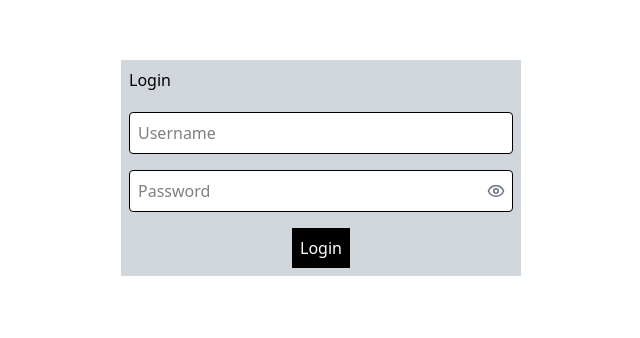
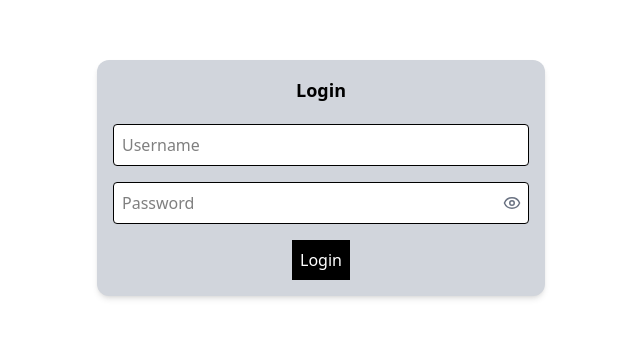
Before and after one commit to manuel-crispino/iot-sensors-app, a SvelteKit app: page /login in a window 1280 px wide. Shown: the part 140-478 px from the top of the page, without its empty margins (319-959 px from the left). Built offline with nearby package versions, Linux system fonts and the light colour scheme.

Commit message:
UI: login from ...

```diff
--- /dev/null
+++ b/src/lib/components/auth/LoginForm.svelte
@@ -0,0 +1,31 @@
+<script lang="ts">
+  import Button from '../common/Button.svelte';
+  import Card from '../common/Card.svelte';
+  import Form from '../common/Form.svelte';
+  import Input from '../common/Input.svelte';
+
+  // Props
+  export let username: string;
+  export let password: string;
+  export let onSubmit: (event: SubmitEvent) => void;
+</script>
+
+<Card title="Login">
+  <Form onSubmit={onSubmit}>
+    <Input
+      type="text"
+      placeholder="Username"
+      bind:value={username}
+      autocomplete="username"
+      required
+    />
+    <Input
+      type="password"
+      placeholder="Password"
+      bind:value={password}
+      autocomplete="current-password"
+      required
+    />
+    <Button type="submit" text="Login" />
+  </Form>
+</Card>
--- /dev/null
+++ b/src/lib/components/common/Card.svelte
@@ -0,0 +1,11 @@
+
+<script lang="ts">
+  export let title: string = '';
+</script>
+
+<div class="bg-gray-300 dark:bg-blue-500/40 p-4 w-full max-w-md flex flex-col justify-center gap-5 rounded-xl shadow-md">
+  {#if title}
+    <h1 class="dark:text-white text-lg font-semibold text-center">{title}</h1>
+  {/if}
+  <slot />
+</div>
--- /dev/null
+++ b/src/lib/components/common/Form.svelte
@@ -0,0 +1,7 @@
+<script lang="ts">
+  export let onSubmit: (event: SubmitEvent) => void = () => {};
+</script>
+
+<form on:submit|preventDefault={onSubmit} class="flex flex-col items-center gap-4">
+  <slot />
+</form>
--- /dev/null
+++ b/src/lib/components/common/Modal.svelte
@@ -0,0 +1,8 @@
+<script lang="ts">
+	import Overlay from "../feedback/Overlay.svelte";
+</script>
+<Overlay>
+    <div class="bg-gray-800 text-white p-6 rounded-xl shadow-lg text-center">
+        <slot/>
+    </div>
+</Overlay>
--- /dev/null
+++ b/src/lib/components/feedback/Loading.svelte
@@ -0,0 +1,19 @@
+<script lang="ts">
+	import Overlay from "./Overlay.svelte";
+    export let message:string;
+</script>
+
+
+    <Overlay>
+        <div
+        class="flex flex-col items-center justify-center bg-gray-900 text-white p-6 rounded-2xl shadow-lg"
+        >
+            <!-- Spinner -->
+            <div
+            class="w-12 h-12 border-4 border-white border-t-transparent rounded-full animate-spin"
+            >
+            </div>
+            <!-- Text -->
+            <p class="mt-3 text-sm opacity-90">{message}</p>
+        </div>
+    </Overlay>
--- /dev/null
+++ b/src/lib/components/layout/Container.svelte
@@ -0,0 +1,7 @@
+<script lang="ts">
+  export let className: string = "";
+</script>
+
+<div class={`flex flex-col items-center gap-5 ${className}`}>
+  <slot />
+</div>
--- a/src/routes/login/+page.svelte
+++ b/src/routes/login/+page.svelte
@@ -1,18 +1,20 @@
 <script lang="ts">
-  import { login } from '$stores/authStore';
-  import { goto } from '$app/navigation';
-  import { findUser } from '$infrastructure/mockDatabase';
-	import Button from '$lib/components/common/Button.svelte';
-	import Input from '$lib/components/common/Input.svelte';
-	import Overlay from '$lib/components/common/Overlay.svelte';
+  import {login} from '$stores/authStore';
+  import {goto} from '$app/navigation';
+  import {findUser} from '$infrastructure/mockDatabase';
+	import Modal from '$lib/components/common/Modal.svelte';
+	import Loading from '$lib/components/feedback/Loading.svelte';
+	import LoginForm from "$lib/components/auth/LoginForm.svelte";
+	import Container from '$lib/components/layout/Container.svelte';
 
-  let username: string = '';
-  let password: string = '';
-  let trials: number = 3; // simulacion defensa brute force attack
-  let showModal: boolean = false;
+  let username : string = '';
+  let password : string = '';
+  let trials : number = 3; // simulacion defensa brute force attack
+  let showModal : boolean = false;
   let isLoading = false;
 
-  function handleShowModal(){
+  function handleShowModal()
+  {
       showModal = true;
       setTimeout(() => {
           trials = 3;
@@ -20,7 +22,8 @@
       }, 5000);
   }
 
-  async function handleLogin(event: Event) {
+  async function handleLogin(event : Event)
+  {
       event.preventDefault();
 
       if (!username || !password) {
@@ -30,17 +33,15 @@
       isLoading = true;
 
       // simula un fetch en el database
-      await new Promise((resolve) => setTimeout(resolve, 2000));
+      await new Promise((resolve) => setTimeout(resolve, 1000));
 
       // simula un check en el database
       if (findUser(username, password)) {
           login(username);
           goto('/dashboard');
-    }
-    else
-    {
+      } else {
           trials--;
-      alert(`El usuario no existe en la base de datos. Intentos restantes: ${trials}`);
+          alert(`El usuario o la password no existe en la base de datos. Intentos restantes: ${trials}`);
           if (trials === 0)
               handleShowModal();
           }
@@ -50,52 +51,24 @@
   }
 </script>
 
-<div class="flex flex-col items-center gap-5">
+<Container>
     <!-- 🔄 Overlay loading -->
     {#if isLoading}
-      <Overlay>
-        <!-- Contenitore central -->
-        <div class="flex flex-col items-center justify-center bg-gray-900 text-white p-6 rounded-2xl shadow-lg">
-          <!-- Spinner -->
-          <div class="w-12 h-12 border-4 border-white border-t-transparent rounded-full animate-spin"></div>
-          <!-- Text -->
-          <p class="mt-3 text-sm opacity-90">Verificando credenciales...</p>
-        </div>
-      </Overlay>
+      <Loading message="Verificando credenciales..."/>
     {/if}
 
     {#if !isLoading}
-    <div class="bg-gray-300 dark:bg-blue-500/40 p-2 w-100 flex flex-col justify-center gap-5">
-      <h1 class="dark:text-white">Login</h1>
-      <form on:submit={handleLogin} class="flex flex-col items-center gap-4">
-        <Input
-          type="text"
-          placeholder="Username"
-          bind:value={username}
-          autocomplete="username"
+      <LoginForm
+        bind:username={username}
+        bind:password={password}
+        onSubmit={handleLogin}
         />
-        <Input
-          type="password"
-          placeholder="Password"
-          bind:value={password}
-          autocomplete="current-password"
-          required
-        />
-        <Button
-          type="submit"
-          text="Login"
-        />
-      </form>
-    </div>
     {/if}
 
     {#if showModal}
-    <Overlay>
-      <div class="bg-gray-800 text-white p-6 rounded-xl shadow-lg text-center">
-        <p>Has alcanzado el límite de intentos.</p>
-        <p class="mt-2 text-sm opacity-80">Espera 5 segundos para intentarlo nuevamente.</p>
-      </div>
-    </Overlay>
+     <Modal>
+                <p>Has alcanzado el límite de intentos</p>
+                <p class="text-white/90">Espera 5 segundos para intentarlo nuevamente.</p>
+      </Modal>
     {/if}
-
-</div>
+</Container>
```
Also changed, not shown: src/lib/components/feedback/Overlay.svelte (renamed from src/lib/components/common/Overlay.svelte), 1 other file (tests, documents, lock files or other folders). Lines whose indentation alone changed are shown as unchanged.
